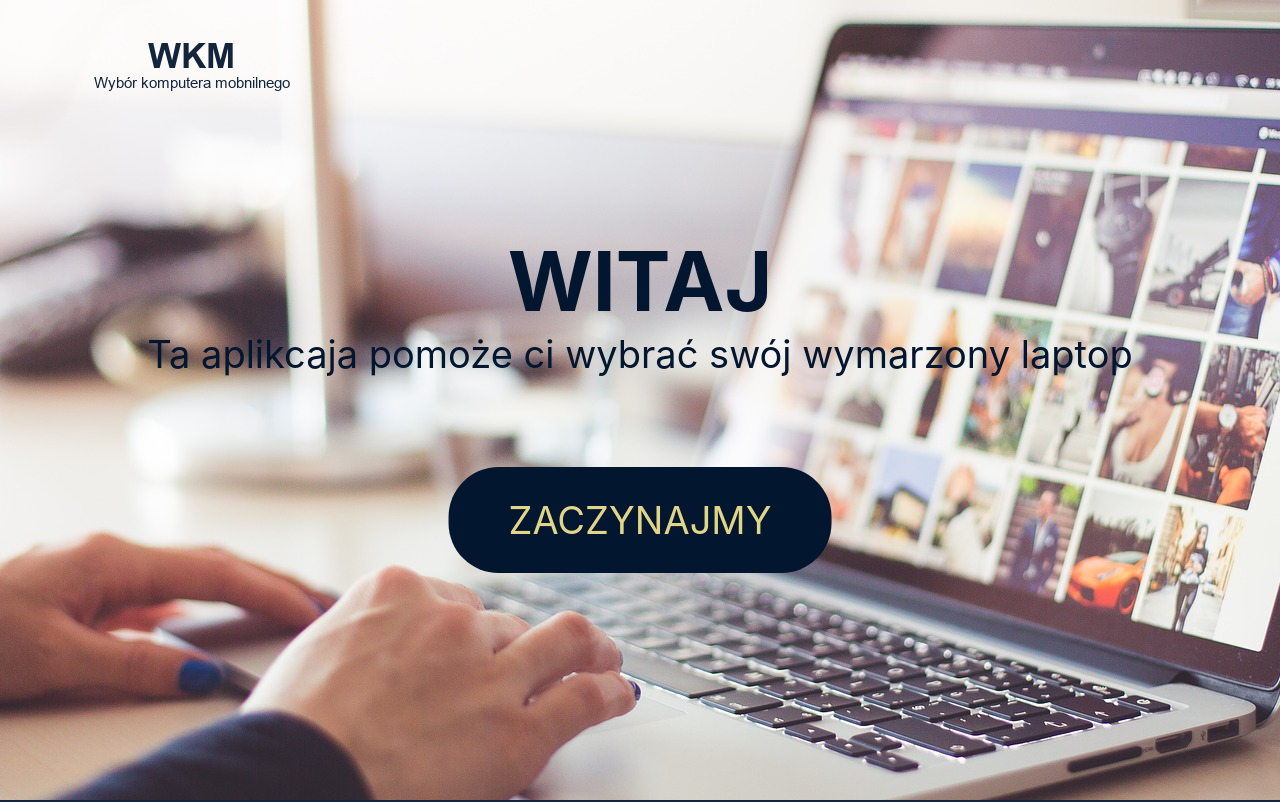
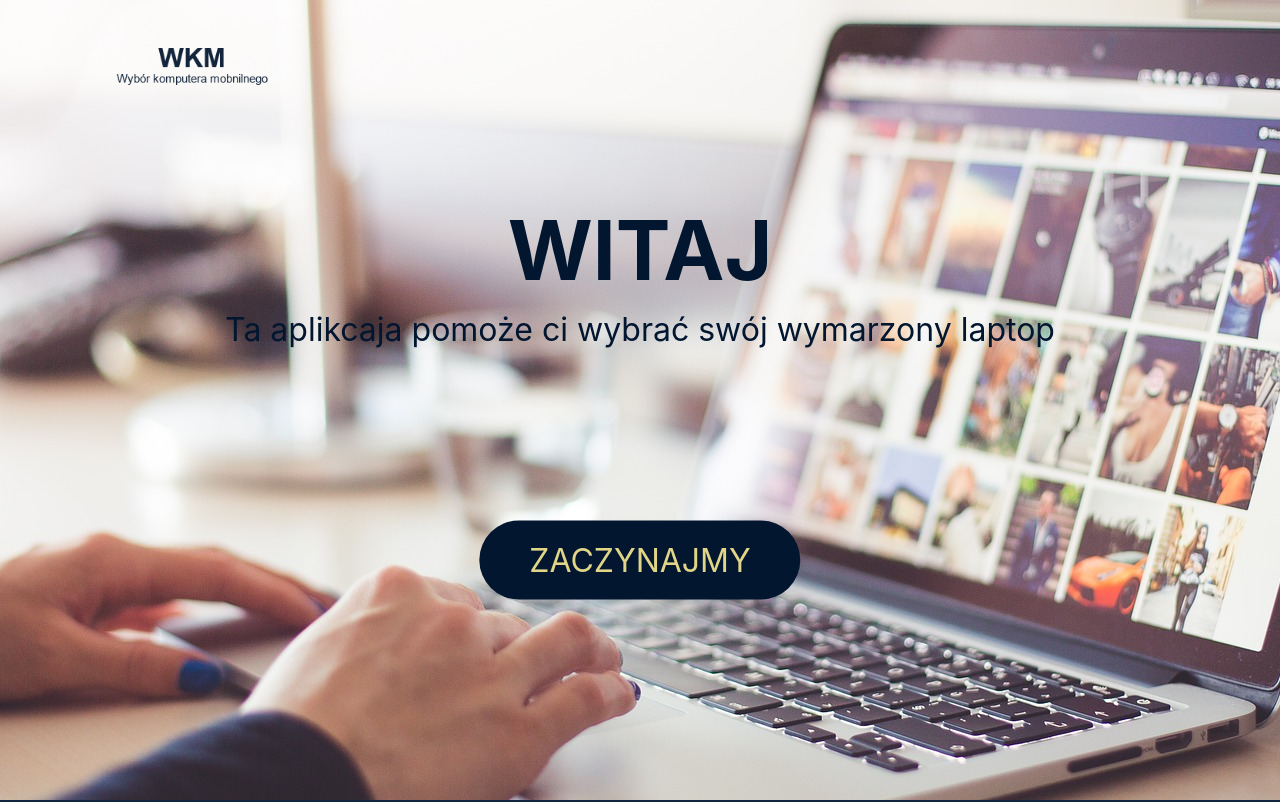
Before and after one commit to tma19993/Multi-criteria-decision-making-for-laptops, a React (Create React App) app in the folder frontend/: page / in a window 1280 px wide. Shown: the top 802 px of the page. Built offline with nearby package versions, Linux system fonts and the light colour scheme.

Commit message:
dodanie responsywnosci

```diff
--- a/frontend/src/styles/StartComponent.css
+++ b/frontend/src/styles/StartComponent.css
@@ -1,24 +1,28 @@
-*{
+* {
   margin: 0;
   padding: 0;
   box-sizing: border-box;
 }
-section{
+
+section {
   color: #031630;
 }
-.StartBGC{
+
+.StartBGC {
   width: 100%;
   min-height: 100vh;
   background: url("../pictures/computer.jpg") no-repeat fixed center;
 
 }
-.logo{
-  position:absolute;
+
+.logo {
+  position: absolute;
   top: 8%;
   left: 15%;
-  transform: translate(-50%,-50%);
+  transform: translate(-50%, -50%);
 }
-.welcome{
+
+.welcome {
   position: absolute;
   top: 38%;
   left: 0;
@@ -28,33 +32,190 @@ section{
 
 
 }
-.welcome h1{
+
+.welcome h1 {
   font-size: 82px;
   text-transform: uppercase;
 
 }
-.welcome p{
+
+.welcome p {
   font-size: 38px;
 }
 
-a.start{
+a.start {
   display: block;
   position: absolute;
   top: 65%;
   left: 50%;
-  transform: translate(-50%,-50%);
- font-size: 38px;
+  transform: translate(-50%, -50%);
+  font-size: 38px;
   color: #e1d687;
   text-decoration: none;
   text-transform: uppercase;
   background-color: #031630;
-  padding: 30px 60px;
+  padding: 20px 50px;
   border: none;
   border-radius: 50px;
   transition: .3s;
   cursor: pointer;
 }
-a.start:hover{
-  background-color:#e1d687;
-  color: #031630 ;
+
+a.start:hover {
+  background-color: #e1d687;
+  color: #031630;
 }
+
+@media (orientation:portrait) and (min-width:320px) {
+  .logo {
+    top: 8%;
+    left: 50%;
+    width: 40%;
+  }
+
+  .welcome {
+    top: 35%;
+  }
+
+  .welcome h1 {
+    font-size: 42px;
+  }
+
+  .welcome p {
+    margin: 10px 20px;
+    font-size: 24px;
+  }
+
+  a.start {
+    font-size: 24px;
+    top: 70%;
+  }
+}
+
+@media (orientation:portrait) and (min-width:410px) {
+
+  .welcome {
+    top: 35%;
+  }
+
+  .welcome h1 {
+    font-size: 52px;
+  }
+
+  .welcome p {
+    margin: 30px 20px 0 20px;
+    font-size: 28px;
+  }
+
+  a.start {
+    font-size: 24px;
+
+  }
+}
+
+@media (orientation:portrait) and (min-width:768px) {
+
+  .welcome h1 {
+    font-size: 68px;
+  }
+
+  .welcome p {
+    margin: 30px 20px 0 20px;
+    font-size: 36px;
+  }
+
+  a.start {
+    font-size: 32px;
+  }
+}
+
+@media (orientation:landscape) {
+  .logo {
+    top: 10%;
+    width: 20%;
+  }
+
+  .welcome {
+    top: 35%;
+  }
+
+  .welcome h1 {
+    font-size: 36px;
+  }
+
+  .welcome p {
+    margin: 10px 20px;
+    font-size: 20px;
+  }
+
+  a.start {
+    font-size: 18px;
+    top: 70%;
+  }
+}
+
+@media(orientation:landscape) and (min-width:640px) {
+  .logo {
+    max-width: 20%;
+  }
+
+  .welcome {
+    top: 35%;
+  }
+
+  .welcome h1 {
+    font-size: 48px;
+  }
+
+  .welcome p {
+    margin: 10px 20px;
+    font-size: 24px;
+  }
+
+  a.start {
+    font-size: 24px;
+    top: 70%;
+  }
+}
+
+@media(orientation:landscape) and (min-width:1024px) {
+  .logo {
+    top: 8%;
+    left: 15%;
+    max-width: 15%;
+  }
+
+  .welcome h1 {
+    font-size: 58px;
+  }
+
+  .welcome p {
+    margin: 10px 20px;
+    font-size: 28px;
+  }
+
+  a.start {
+    font-size: 28px;
+
+  }
+}
+
+@media(orientation:landscape) and (min-width:1280px) {
+  .logo {
+    max-width: 12%;
+  }
+
+  .welcome h1 {
+    font-size: 82px;
+  }
+
+  .welcome p {
+    margin: 10px 20px;
+    font-size: 32px;
+  }
+
+  a.start {
+    font-size: 32px;
+
+  }
+}
```
